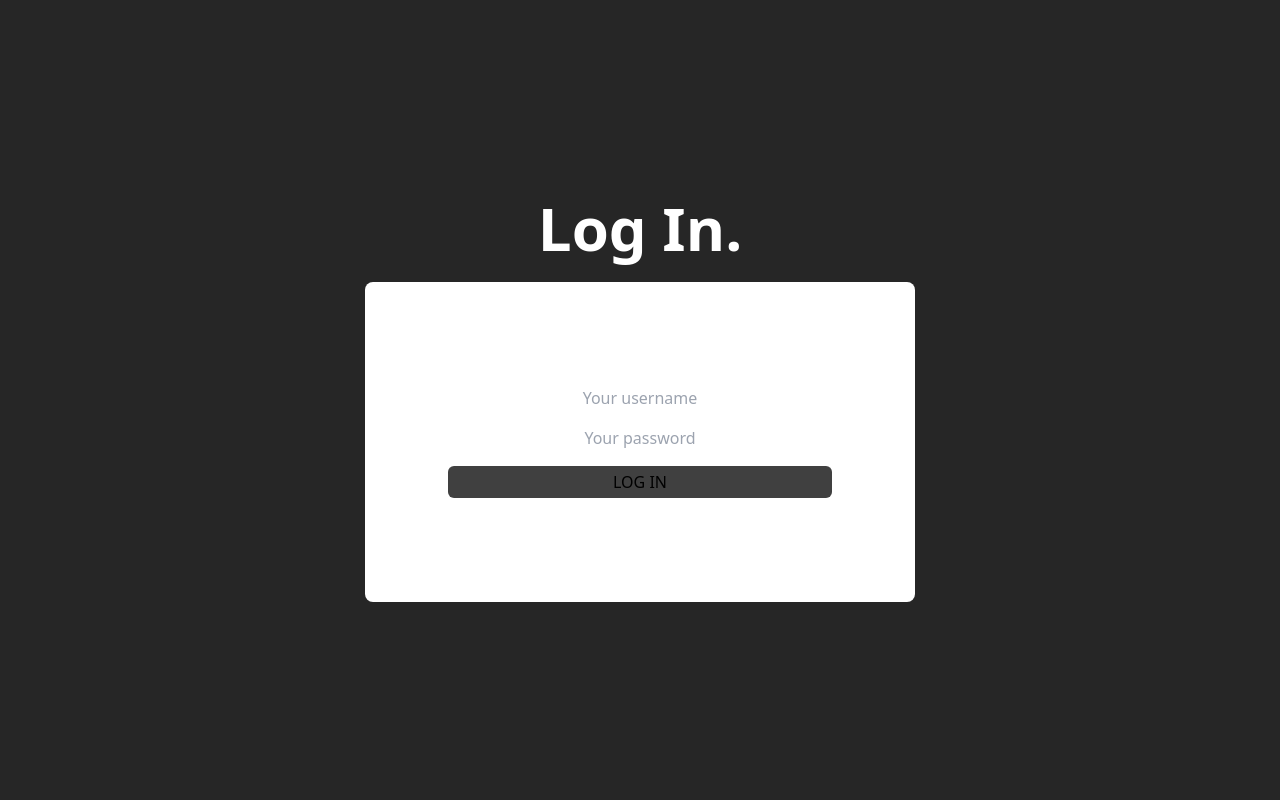
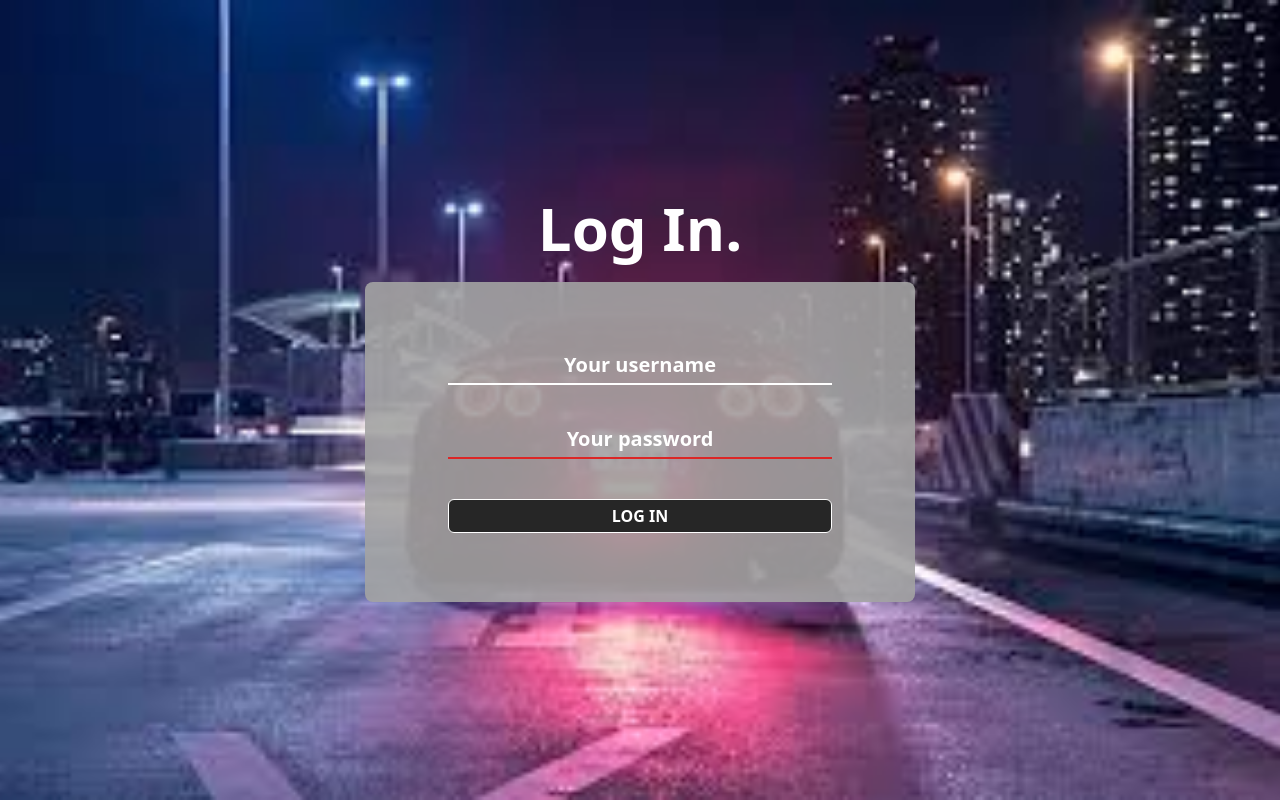
Before and after one commit to gian-tiqui/ims_assignment, a React (Vite) app: page /login in a window 1280 px wide. Built offline with nearby package versions, Linux system fonts and the light colour scheme.

Commit message:
initial login design done

```diff
--- a/src/components/CarsContainer.tsx
+++ b/src/components/CarsContainer.tsx
@@ -27,7 +27,6 @@ const CarsContainer = () => {
       try {
         const token = localStorage.getItem("autobase");
         const API_URL = `https://cars.development.ims.cx/cars?releaseFrom=${releaseFrom}&releaseTo=${releaseTo}&make=${selectedMake}&origin=${selectedOrigin}&search=${input}`;
-        console.log(API_URL);
         if (token) {
           const response = await axios.get(API_URL, {
             headers: {
@@ -49,7 +48,14 @@ const CarsContainer = () => {
     };
 
     fetchCars();
-  }, [input, selectedMake, selectedOrigin, selectedYear]);
+  }, [
+    input,
+    releaseFrom,
+    releaseTo,
+    selectedMake,
+    selectedOrigin,
+    selectedYear,
+  ]);
 
   return (
     <div>
--- a/src/routes/login/Login.tsx
+++ b/src/routes/login/Login.tsx
@@ -3,6 +3,7 @@ import { useEffect, useState } from "react";
 import { useForm } from "react-hook-form";
 import { useNavigate } from "react-router-dom";
 import { Helmet } from "react-helmet";
+import carBg from "../../assets/carbg.jfif";
 
 interface FormFields {
   username: string;
@@ -47,40 +48,50 @@ const Login = () => {
   }, [navigate]);
 
   return (
-    <section className="grid h-screen place-content-center">
+    <section
+      className={`grid h-screen place-content-center bg-no-repeat bg-center bg-cover`}
+      style={{ backgroundImage: `url(${carBg})` }}
+    >
       <Helmet>
         <title>Login - Autobase</title>
       </Helmet>
       <div className="flex flex-col items-center gap-6">
         <h1 className="text-6xl font-bold text-white">Log In.</h1>
-        <div className="md:h-80 md:w-[550px] rounded-lg bg-white grid place-content-center">
+        <div className="md:h-80 md:w-[550px] rounded-lg bg-neutral-400 bg-opacity-90 grid place-content-center">
           <form
-            className="flex flex-col items-center gap-4"
+            className="flex flex-col items-center gap-10"
             onSubmit={handleSubmit(onSubmit)}
           >
             <input
               {...register("username", { required: "Username is required" })}
               type="text"
               placeholder="Your username"
-              className="text-center"
+              className="w-full pb-1 text-xl font-semibold text-center text-white placeholder-white bg-transparent border-b-2 border-transparent focus:outline-none border-b-white"
             />
+
             <input
               {...register("password", { required: "Password is required" })}
               type="password"
               placeholder="Your password"
-              className="text-center"
+              className={`w-full pb-1 text-xl font-semibold text-center text-white placeholder-white bg-transparent border-b-2 border-transparent focus:outline-none ${
+                errors.username || errors.password || errMsg
+                  ? "border-b-white"
+                  : "border-b-red-600"
+              }`}
             />
             <button
               type="submit"
-              className="py-1 rounded-md bg-neutral-700 w-96"
-              disabled={processing} // Disable the button while processing
+              className={`py-1 font-semibold text-white rounded-md w-96 border border-white ${
+                processing ? "bg-neutral-400" : "bg-neutral-800"
+              }`}
+              disabled={processing}
             >
-              {processing ? "Processing..." : "LOG IN"}
+              {processing ? "PROCESSING..." : "LOG IN"}
             </button>
             {(errors.username || errors.password) && (
-              <p className="text-red-500">Invalid input</p>
+              <p className="text-red-600">Invalid input</p>
             )}
-            {errMsg && <p>{errMsg}</p>}
+            {errMsg && <p className="text-red-600">{errMsg}</p>}
           </form>
         </div>
       </div>
```
Also changed, not shown: src/assets/carbg.jfif (added).
